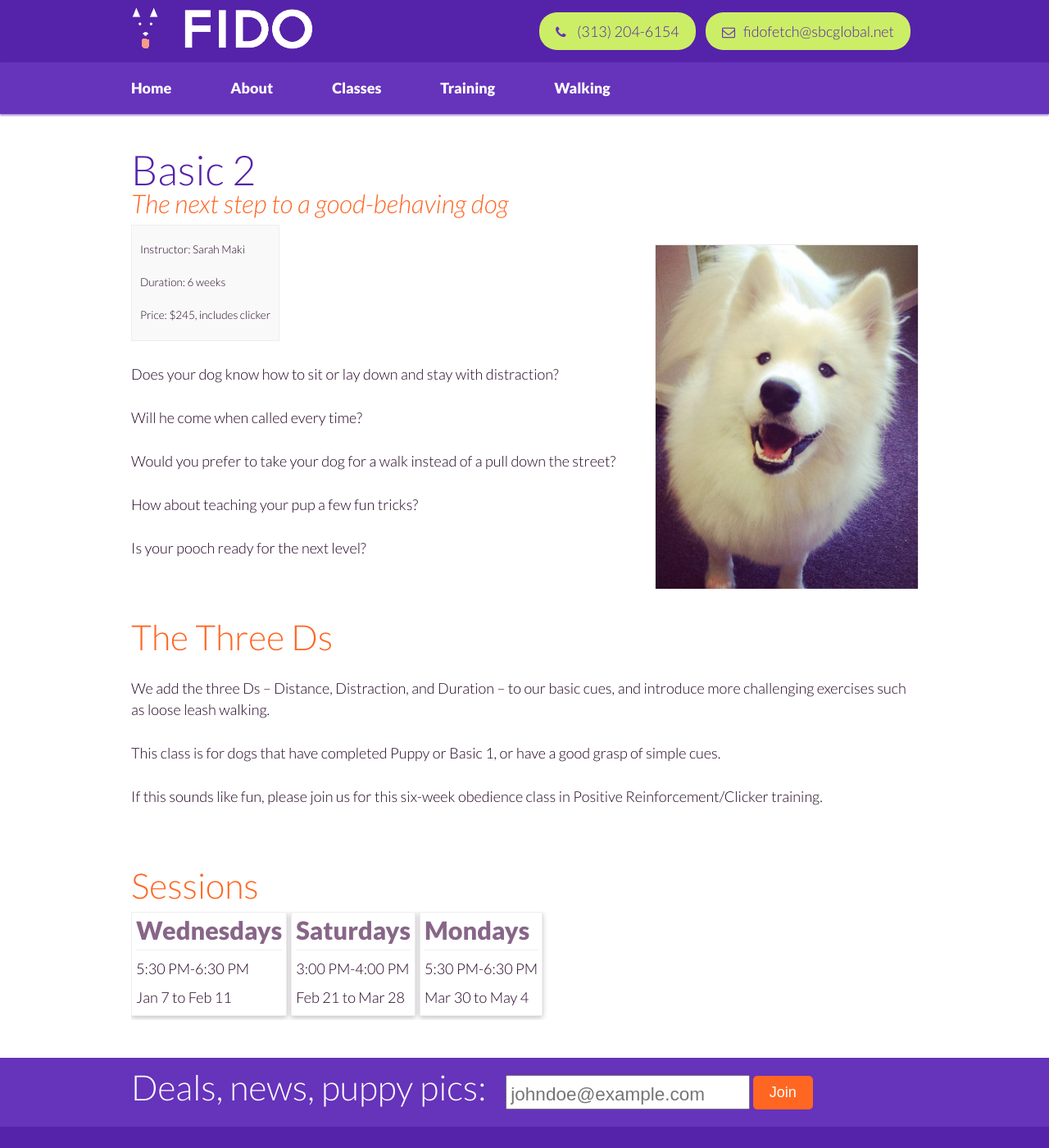
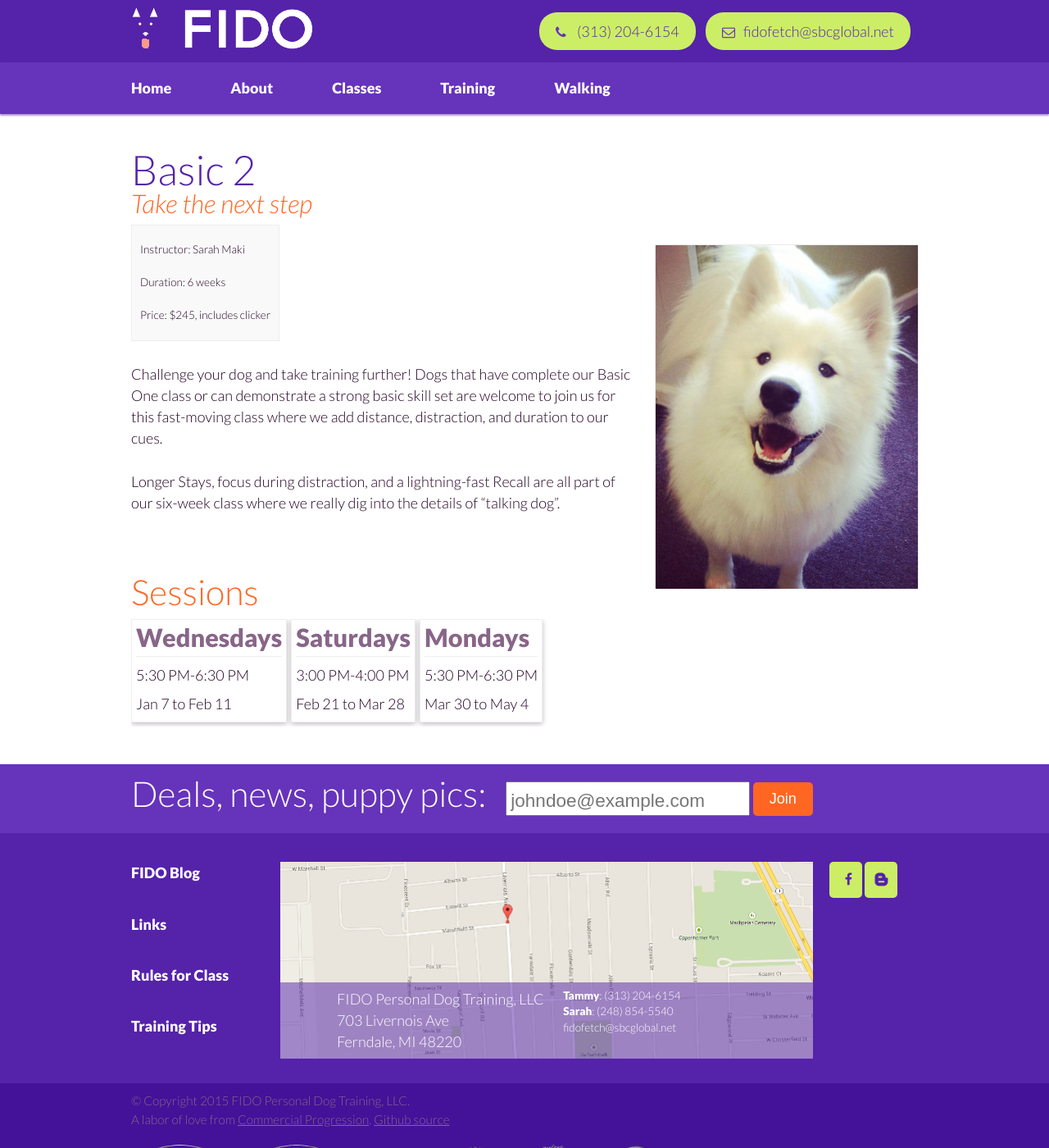
Before and after one commit to fidodogtraining/fidodogtraining.github.io, a Jekyll site: the page built from _classes/basic-obedience-2.md, in a window 1280 px wide and 1400 px high. Shown: the whole window at 82% size. Built offline with Jekyll 4.4.1, drawn with Linux system fonts in a browser that asks for light colours; Markdown is read by kramdown in place of the engine named in the settings.

Commit message:
Update basic-obedience-2.md

```diff
--- a/_classes/basic-obedience-2.md
+++ b/_classes/basic-obedience-2.md
@@ -1,7 +1,7 @@
 ---
 weight: 3
 title: Basic 2
-tagline: "The next step to a good-behaving dog"
+tagline: "Take the next step"
 image: basic-2.jpg
 trainer: Sarah Maki
 duration: "6 weeks"
@@ -14,20 +14,6 @@ sessions:
  - start: 2015-03-30 17:30:00 -0500
    end: 2015-05-04 18:30:00 -0500
 ---
-Does your dog know how to sit or lay down and stay with distraction?
+Challenge your dog and take training further! Dogs that have complete our Basic One class or can demonstrate a strong basic skill set are welcome to join us for this fast-moving class where we add distance, distraction, and duration to our cues.
 
-Will he come when called every time?
-
-Would you prefer to take your dog for a walk instead of a pull down the street?
-
-How about teaching your pup a few fun tricks?
-
-Is your pooch ready for the next level?
-
-## The Three Ds
-
-We add the three Ds -- Distance, Distraction, and Duration -- to our basic cues, and introduce more challenging exercises such as loose leash walking.
-
-This class is for dogs that have completed Puppy or Basic 1, or have a good grasp of simple cues.
-
-If this sounds like fun, please join us for this six-week obedience class in Positive Reinforcement/Clicker training.
+Longer Stays, focus during distraction, and a lightning-fast Recall are all part of our six-week class where we really dig into the details of “talking dog”.
```
